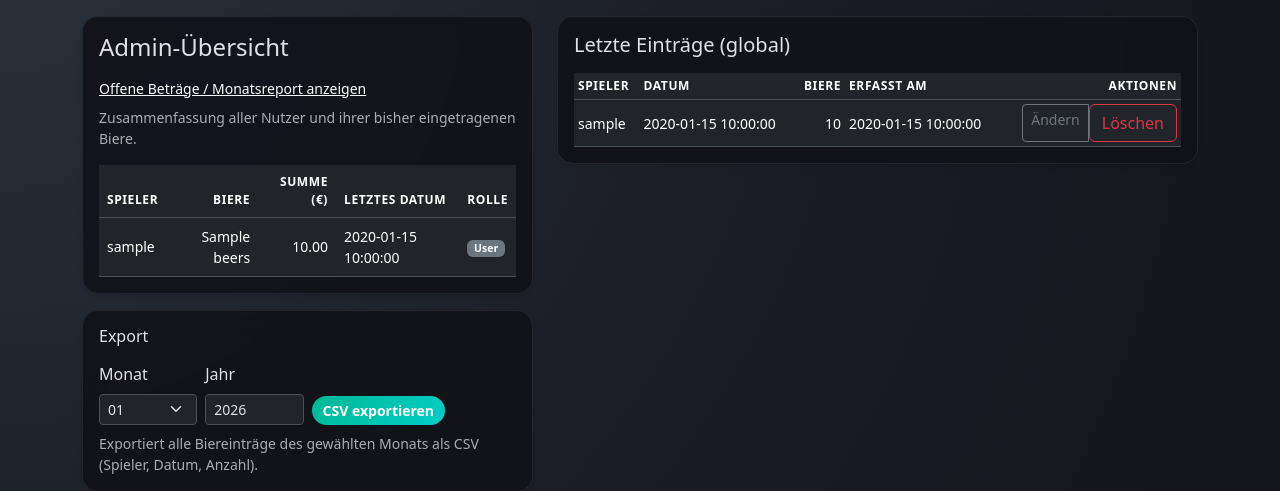
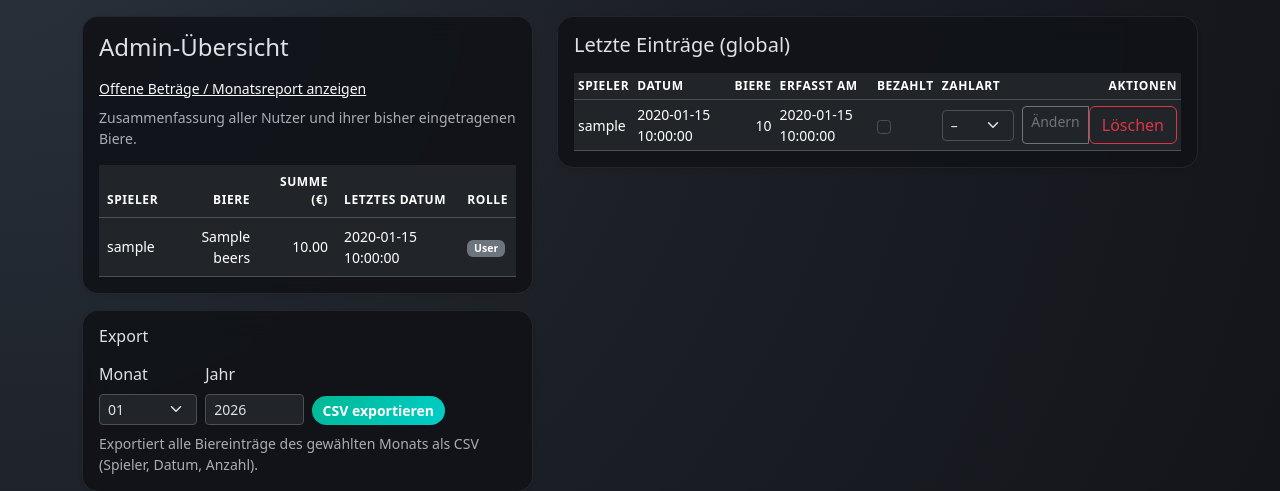
Before and after one commit to jbkunama1/hAI.VfBAHKaessle, a Flask app: template templates/admin_dashboard.html in a window 1280 px wide. Shown: the part 57-548 px from the top of the page. Run offline with Flask 3, Linux system fonts and the light colour scheme; the template is opened without the code that fills it: most values are stand-ins (such as "Sample title", 1, 10 or a date in 2020).

Commit message:
Update admin_dashboard.html

```diff
--- a/templates/admin_dashboard.html
+++ b/templates/admin_dashboard.html
@@ -1,4 +1,3 @@
-
 {% extends 'base.html' %}
 {% block content %}
 <div class="row g-4">
@@ -6,7 +5,11 @@
     <div class="card shadow-sm">
       <div class="card-body">
         <h1 class="h4 mb-3">Admin-Übersicht</h1>
-            <p class="small mb-2"><a href="{{ url_for('admin_report_balances') }}" class="link-light">Offene Beträge / Monatsreport anzeigen</a></p>
+        <p class="small mb-2">
+          <a href="{{ url_for('admin_report_balances') }}" class="link-light">
+            Offene Beträge / Monatsreport anzeigen
+          </a>
+        </p>
         <p class="small text-muted mb-3">
           Zusammenfassung aller Nutzer und ihrer bisher eingetragenen Biere.
         </p>
@@ -28,7 +31,13 @@
                   <td class="text-end">{{ u.beers }}</td>
                   <td class="text-end">{{ '%.2f'|format((u.beers or 0) * beer_price) }}</td>
                   <td>{{ u.last_date or '-' }}</td>
-                  <td>{% if u.is_admin %}<span class="badge bg-primary">Admin</span>{% else %}<span class="badge bg-secondary">User</span>{% endif %}</td>
+                  <td>
+                    {% if u.is_admin %}
+                      <span class="badge bg-primary">Admin</span>
+                    {% else %}
+                      <span class="badge bg-secondary">User</span>
+                    {% endif %}
+                  </td>
                 </tr>
               {% endfor %}
             </tbody>
@@ -51,7 +60,8 @@
           </div>
           <div class="col-4 col-sm-3">
             <label class="form-label form-label-sm" for="year">Jahr</label>
-            <input id="year" name="year" type="number" class="form-control form-control-sm" value="{{ now().year if false else 2026 }}">
+            <input id="year" name="year" type="number" class="form-control form-control-sm"
+                   value="{{ now().year if false else 2026 }}">
           </div>
           <div class="col-4 col-sm-4">
             <button type="submit" class="btn btn-sm btn-primary w-100">CSV exportieren</button>
@@ -77,6 +87,8 @@
                   <th>Datum</th>
                   <th class="text-end">Biere</th>
                   <th>Erfasst am</th>
+                  <th>Bezahlt</th>
+                  <th>Zahlart</th>
                   <th class="text-end">Aktionen</th>
                 </tr>
               </thead>
@@ -87,10 +99,39 @@
                     <td>{{ e.drinking_date }}</td>
                     <td class="text-end">{{ e.amount }}</td>
                     <td>{{ e.created_at }}</td>
+                    <td>
+                      <form method="post"
+                            action="{{ url_for('update_payment', entry_id=e.id) }}"
+                            class="d-flex align-items-center gap-1">
+                        <input type="checkbox"
+                               name="is_paid"
+                               class="form-check-input"
+                               {% if e.is_paid %}checked{% endif %}
+                               onchange="this.form.submit()">
+                        <noscript>
+                          <button type="submit" class="btn btn-sm btn-outline-secondary">
+                            Speichern
+                          </button>
+                        </noscript>
+                    </td>
+                    <td>
+                        <select name="method"
+                                class="form-select form-select-sm"
+                                onchange="this.form.submit()">
+                          <option value="">–</option>
+                          <option value="BAR" {% if e.payment_method == 'BAR' %}selected{% endif %}>Bar</option>
+                          <option value="PAYPAL" {% if e.payment_method == 'PAYPAL' %}selected{% endif %}>PayPal</option>
+                        </select>
+                      </form>
+                    </td>
                     <td class="text-end">
                       <div class="btn-group btn-group-sm" role="group">
-                        <a href="{{ url_for('admin_edit_entry', entry_id=e.id) }}" class="btn btn-outline-secondary">Ändern</a>
-                        <form method="post" action="{{ url_for('admin_delete_entry', entry_id=e.id) }}" class="d-inline" onsubmit="return confirm('Eintrag wirklich löschen?');">
+                        <a href="{{ url_for('admin_edit_entry', entry_id=e.id) }}"
+                           class="btn btn-outline-secondary">Ändern</a>
+                        <form method="post"
+                              action="{{ url_for('admin_delete_entry', entry_id=e.id) }}"
+                              class="d-inline"
+                              onsubmit="return confirm('Eintrag wirklich löschen?');">
                           <button type="submit" class="btn btn-outline-danger">Löschen</button>
                         </form>
                       </div>
```
